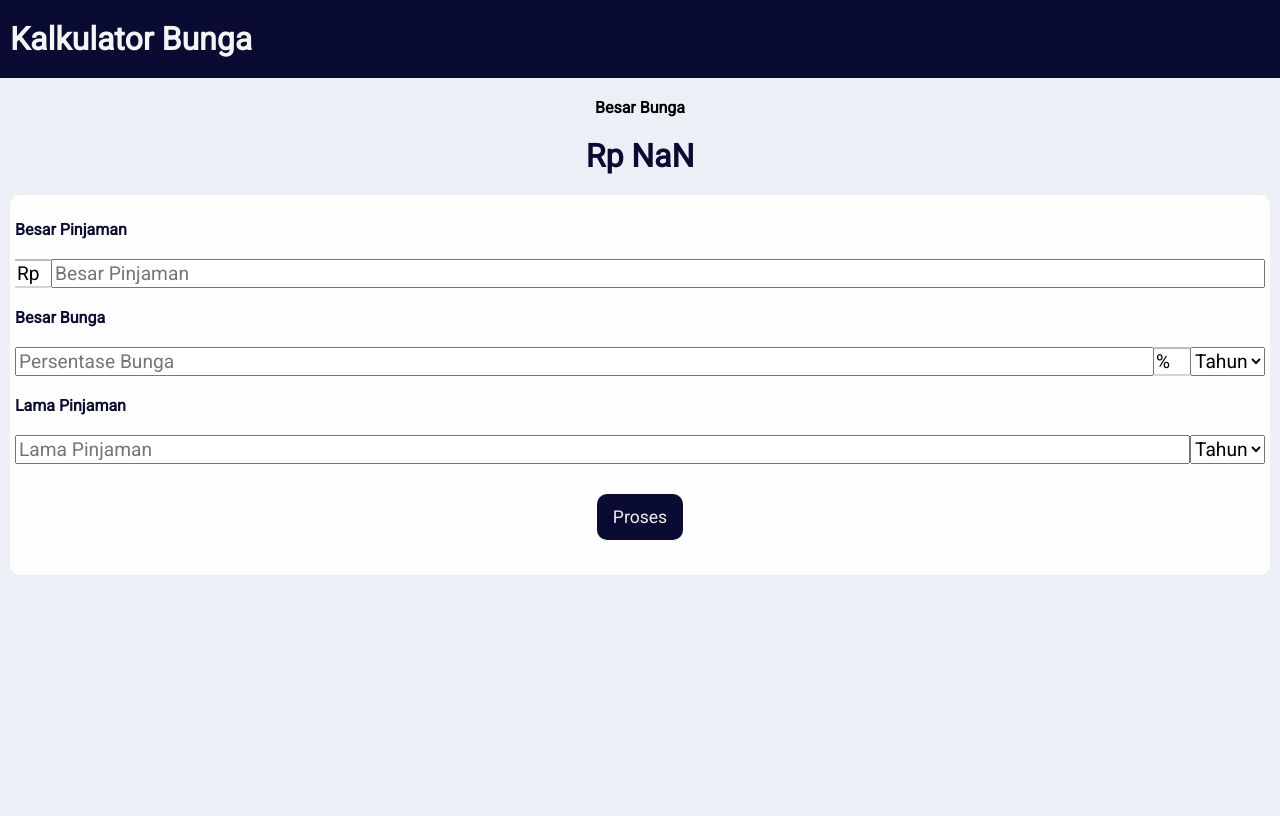
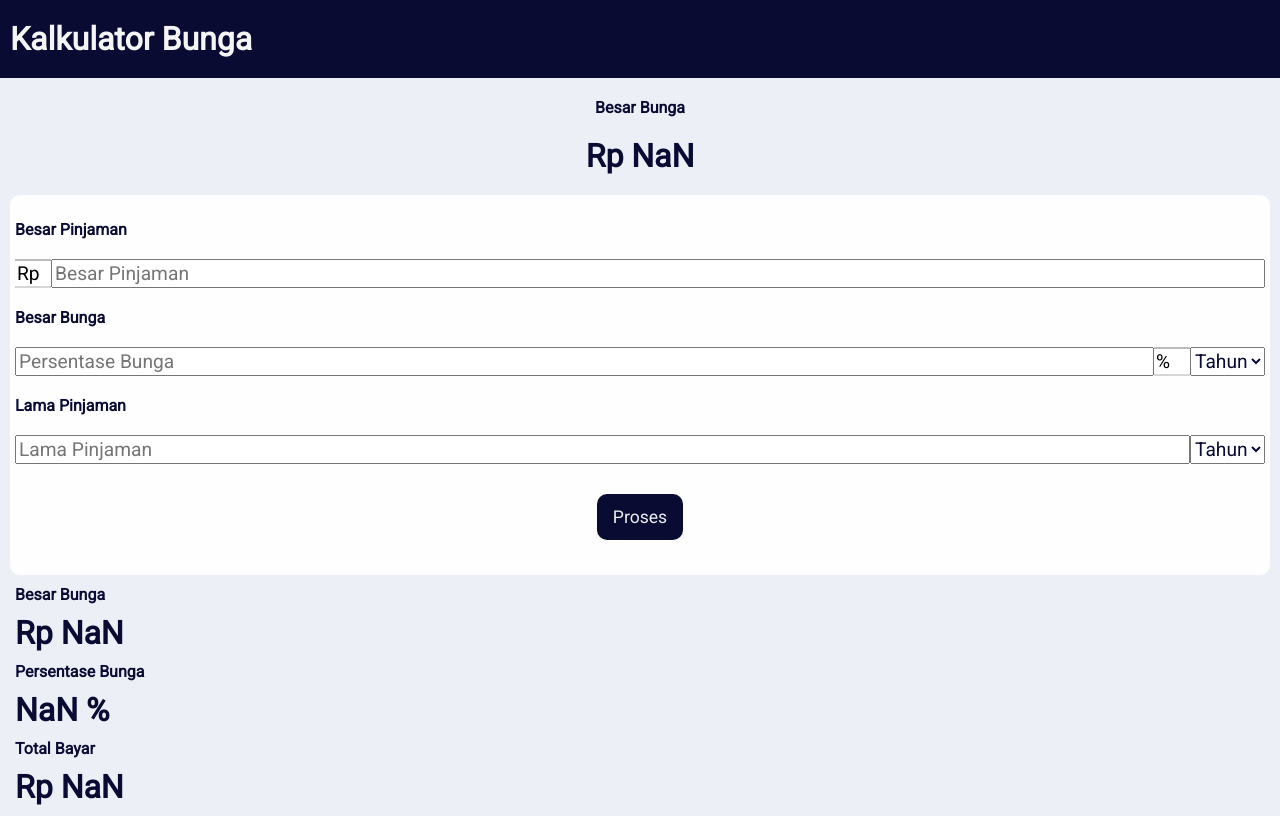
Before and after one commit to yuriko192/KalkulatorBungaPinjaman, a plain HTML site: page index.html in a window 1280 px wide. Both pictures are taken after a click on the button "Proses". Drawn offline with Linux system fonts and the light colour scheme.

Commit message:
Basic Function Update

```diff
--- a/index.html
+++ b/index.html
@@ -15,7 +15,7 @@
     <div class="header"><h1>Kalkulator Bunga</h1></div>
     <div class="resultContainer">
       <h4>Besar Bunga</h4>
-      <h1 id="answer">Rp 1.499.000.000,-</h1>
+      <h1 id="answer">Rp 0,-</h1>
     </div>
     <div class="inputContainer">
       <div class="inputarea">
@@ -28,7 +28,7 @@
       <div class="inputarea">
         <h4 class="head">Besar Bunga</h4>
         <div class="inputgroup">
-          <input type="text" name="" id="BB" placeholder="Persentase Bunga" />
+          <input type="number" name="" id="BB" placeholder="Persentase Bunga" />
           <input type="text" disabled placeholder="%" />
           <select name="" id="BBS">
             <option value="12">Tahun</option>
@@ -39,7 +39,7 @@
       <div class="inputarea">
         <h4 class="head">Lama Pinjaman</h4>
         <div class="inputgroup">
-          <input type="text" name="" id="LP" placeholder="Lama Pinjaman" />
+          <input type="number" name="" id="LP" placeholder="Lama Pinjaman" />
           <select name="" id="LPS">
             <option value="12">Tahun</option>
             <option value="1">Bulan</option>
@@ -50,6 +50,20 @@
         <button id="ProcessButton">Proses</button>
       </div>
     </div>
+    <div class="tableContainer">
+      <div class="items">
+        <h4>Besar Bunga</h4>
+        <h1 id="TableBB">Rp 0,-</h1>
+      </div>
+      <div class="items">
+        <h4>Persentase Bunga</h4>
+        <h1 id="TablePB">0 %</h1>
+      </div>
+      <div class="items">
+        <h4>Total Bayar</h4>
+        <h1 id="TableTB">Rp 0,-</h1>
+      </div>
+    </div>
     <script src="jsquery.min.js"></script>
     <script src="index.js"></script>
   </body>
--- a/index.js
+++ b/index.js
@@ -30,7 +30,7 @@ function formatback(x) {
   }
   x = x.split(".");
   x = x.join("");
-  return x;
+  return parseInt(x);
 }
 
 $("#ProcessButton").click(() => {
@@ -38,8 +38,12 @@ $("#ProcessButton").click(() => {
   let BB = get("BB") / get("BBS");
   let LP = get("LP") * get("LPS");
   let ress = ((LP + 1) / 2) * (BB / 100) * BP;
+  console.log(ress / BP);
   if (ress != "NaN") {
     $("#answer").html("Rp " + prettify(ress));
+    $("#TableBB").html("Rp " + prettify(ress));
+    $("#TablePB").html((ress / BP) * 100 + " %");
+    $("#TableTB").html("Rp " + prettify(ress + BP));
   } else {
     //show error message
     $("#answer").html("Rp " + prettify(ress));
--- a/index.scss
+++ b/index.scss
@@ -16,6 +16,7 @@ body {
   padding: 0;
   * {
     margin: 10px 5px;
+    color: $primary;
   }
   background-color: #eceff6;
 }
@@ -23,8 +24,10 @@ body {
 .header {
   margin: 0 0 10px 0;
   background-color: $primary;
-  color: whitesmoke;
   padding: 10px 5px;
+  * {
+    color: whitesmoke;
+  }
 }
 
 .resultContainer {
```
Also changed, not shown: index.css, 1 other file.
